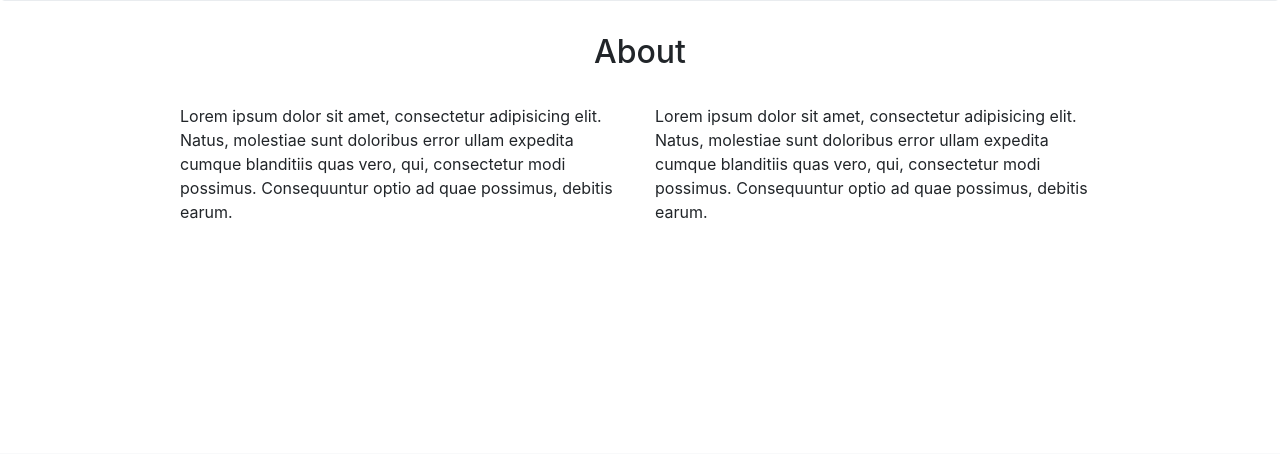
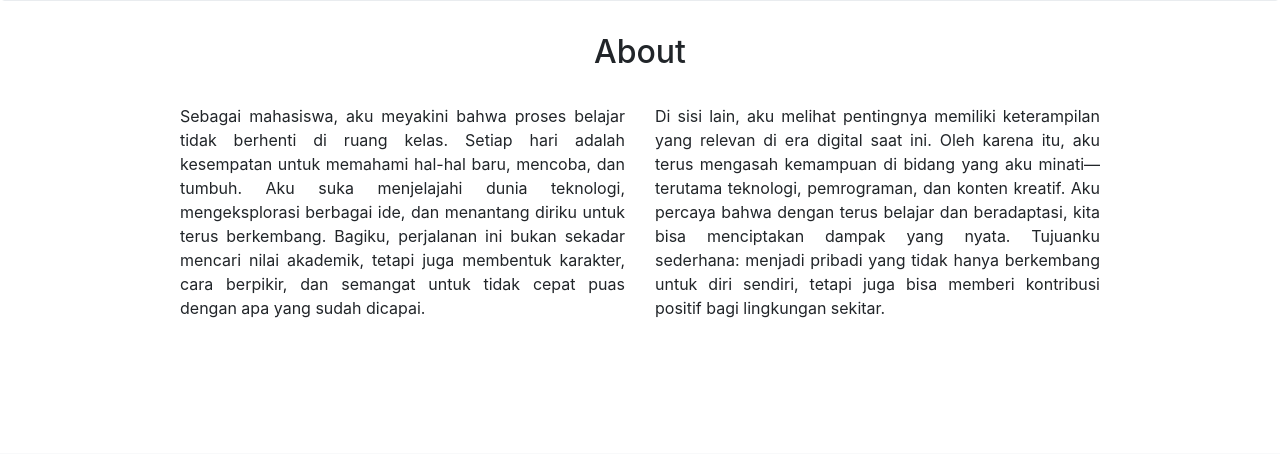
Before and after one commit to Nalwira/Rest-API, a PHP site: page / in a window 1280 px wide. Shown: the part 484-938 px from the top of the page. Run offline with PHP 8.4, Linux system fonts and the light colour scheme; data that the repository does not hold is empty; some libraries are stand-ins or nearby versions.

Commit message:
Update Final

```diff
--- a/wpu-portfolio/css/style.css
+++ b/wpu-portfolio/css/style.css
@@ -31,3 +31,7 @@ footer {
     height: 300px;
     object-fit: cover;
 }
+
+#about p {
+    text-align: justify;
+}
--- a/wpu-portfolio/index.php
+++ b/wpu-portfolio/index.php
@@ -100,10 +100,10 @@ if (isset($media['data']) && count($media['data']) >= 1) {
         </div>
         <div class="row justify-content-center">
           <div class="col-md-5">
-            <p>Lorem ipsum dolor sit amet, consectetur adipisicing elit. Natus, molestiae sunt doloribus error ullam expedita cumque blanditiis quas vero, qui, consectetur modi possimus. Consequuntur optio ad quae possimus, debitis earum.</p>
+            <p>Sebagai mahasiswa, aku meyakini bahwa proses belajar tidak berhenti di ruang kelas. Setiap hari adalah kesempatan untuk memahami hal-hal baru, mencoba, dan tumbuh. Aku suka menjelajahi dunia teknologi, mengeksplorasi berbagai ide, dan menantang diriku untuk terus berkembang. Bagiku, perjalanan ini bukan sekadar mencari nilai akademik, tetapi juga membentuk karakter, cara berpikir, dan semangat untuk tidak cepat puas dengan apa yang sudah dicapai.</p>
           </div>
           <div class="col-md-5">
-            <p>Lorem ipsum dolor sit amet, consectetur adipisicing elit. Natus, molestiae sunt doloribus error ullam expedita cumque blanditiis quas vero, qui, consectetur modi possimus. Consequuntur optio ad quae possimus, debitis earum.</p>
+            <p>Di sisi lain, aku melihat pentingnya memiliki keterampilan yang relevan di era digital saat ini. Oleh karena itu, aku terus mengasah kemampuan di bidang yang aku minati—terutama teknologi, pemrograman, dan konten kreatif. Aku percaya bahwa dengan terus belajar dan beradaptasi, kita bisa menciptakan dampak yang nyata. Tujuanku sederhana: menjadi pribadi yang tidak hanya berkembang untuk diri sendiri, tetapi juga bisa memberi kontribusi positif bagi lingkungan sekitar.</p>
           </div>
         </div>
       </div>
--- a/wpu-rest-server/application/config/config.php
+++ b/wpu-rest-server/application/config/config.php
@@ -23,7 +23,7 @@ defined('BASEPATH') OR exit('No direct script access allowed');
 | a PHP script and you can easily do that on your own.
 |
 */
-$config['base_url'] = 'http://localhost/api/wpu-rest-server/';
+$config['base_url'] = 'http://localhost/rest-api/wpu-rest-server/';
 
 /*
 |--------------------------------------------------------------------------
```
